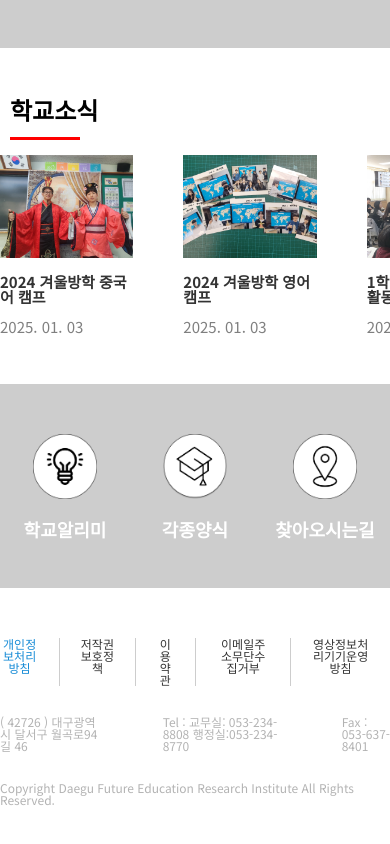
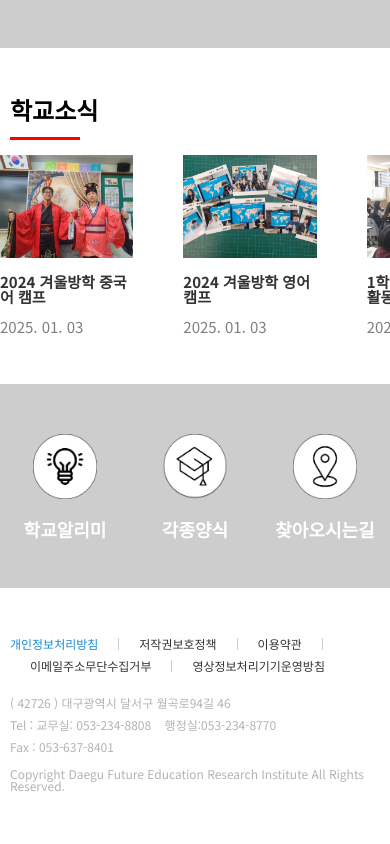
Before and after one commit to leeseonghun1001/project0117, a plain HTML site: page index.html in a window 390 px wide. Shown: the part 1107-1951 px from the top of the page. Drawn offline with nearby package versions, Linux system fonts and the light colour scheme; a web font is replaced by a local one.

Commit message:
반응형 레이아웃 1차 완성
햄버거바 메뉴 및 서브메뉴 제작하기, 모바일용 웹 수정하기

```diff
--- a/css/content.css
+++ b/css/content.css
@@ -78,6 +78,9 @@
 /* 공지사항 */
 .c1 ul li {
   width: 100%;
+}
+.c1 ul li:hover a span:first-child{
+  text-decoration: underline;
 }
 .c1 ul li a {
   display: block;
--- a/css/footer.css
+++ b/css/footer.css
@@ -36,3 +36,37 @@
 .footer_info, .copylighter{
     color: rgba(0, 0, 0, .3);
 }
+@media screen and (max-width: 910px){
+    .footer{
+        font-size: 1.8rem;
+    }
+    .footer_info{
+        flex-direction: column;
+        gap: 20px;
+    }
+}
+@media screen and (max-width: 768px){
+    .footer{
+        font-size: 14px;
+    }
+    .footer_inner{
+        padding-left: 10px;
+    }
+    .footer_nav ul{
+        flex-wrap: wrap;
+    }
+    .footer_nav ul li{
+        margin-bottom: 10px;
+    }
+}
+@media screen and (max-width: 390px){
+    .footer{
+        font-size: 12px;
+    }
+    .footer_inner{
+        gap: 15px;
+    }
+    .footer_info{
+        gap: 10px;
+    }
+}
--- a/css/header.css
+++ b/css/header.css
@@ -107,6 +107,10 @@
   width: 100%;
   /* height: 36px; */
   padding: 10px;
+  cursor: pointer;
+}
+.depth2 > li:hover a{
+  color: red;
 }
 .depth2 > li > a {
   width: 100%;
@@ -141,8 +145,13 @@
   .mobile_header_wrap {
     display: block;
   }
+  .mb_logo{
+    width: 37%;
+    /* height: 100%; */
+  }
  .mb_logo img{
   width: 100%;
+  /* height: 100%; */
  }
  .mb_menu ,.mb_search{
   width: 8%;
--- a/css/visual.css
+++ b/css/visual.css
@@ -34,6 +34,7 @@
   }
   .banner_txt p{
     font-size: 4rem;
+    /* text-shadow: white; */
     line-height: 1.4;
     font-weight: bold;
     color: #386895;
--- a/index.html
+++ b/index.html
@@ -420,7 +420,7 @@
               <p>( 42726 ) 대구광역시 달서구 월곡로94길 46</p>
             </div>
             <div class="tel">
-              <p>Tel : 교무실: 053-234-8808 행정실:053-234-8770</p>
+              <p>Tel : 교무실: 053-234-8808 &nbsp;&nbsp; 행정실:053-234-8770</p>
             </div>
             <div class="fax">
               <p>Fax : 053-637-8401</p>
```
